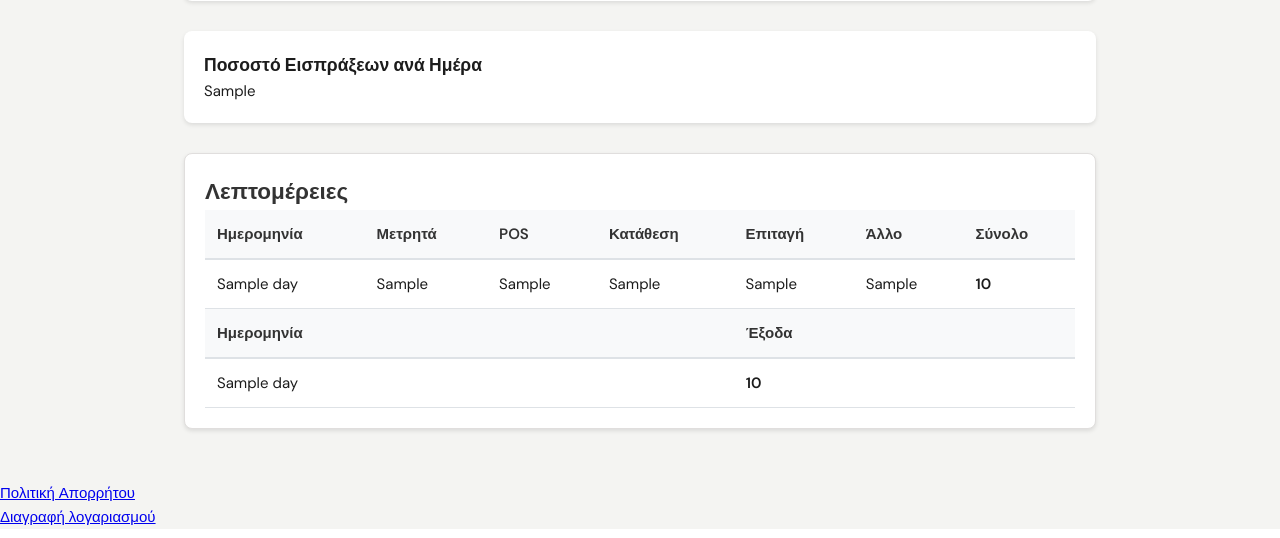
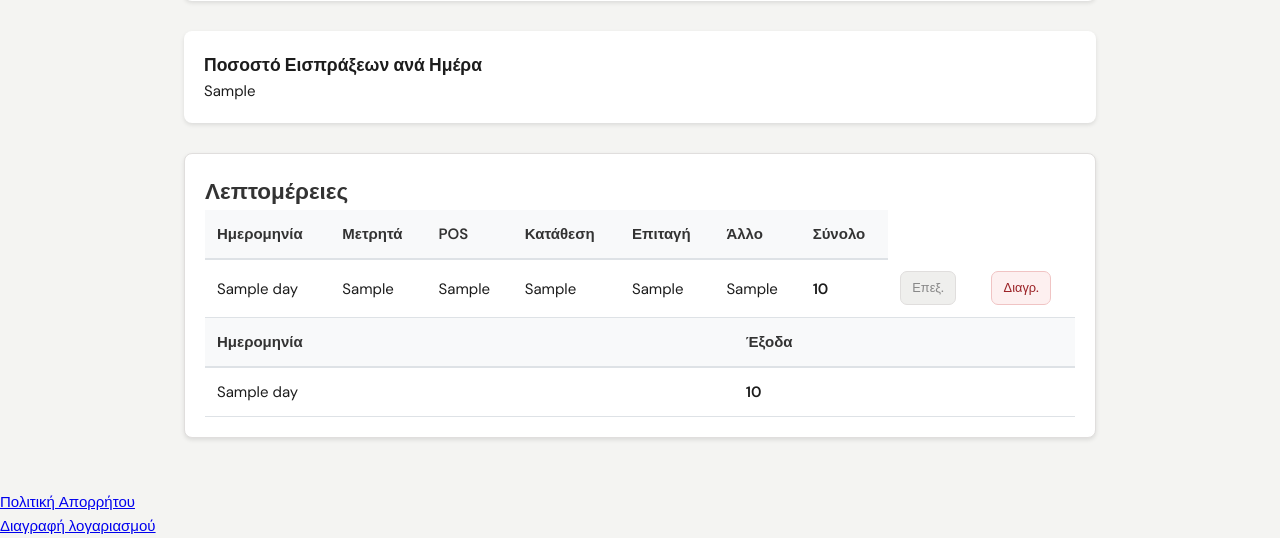
Before and after one commit to TelisK/business-tools, a Django app: template income_expenses/templates/income_expenses/analytics.html in a window 1280 px wide. Shown: the part 1090-1628 px from the top of the page. Run offline with Django 5.2, Linux system fonts and the light colour scheme; the template is opened without the code that fills it: most values are stand-ins (such as "Sample title", 1, 10 or a date in 2020).

Commit message:
changed way for viewing income and expenses, and editing or deleting them. All are now available on analytics page.

```diff
--- a/income_expenses/templates/income_expenses/analytics.html
+++ b/income_expenses/templates/income_expenses/analytics.html
@@ -123,6 +123,8 @@
                         <td>{{ income.income_check }}</td>
                         <td>{{ income.income_other }}</td>
                         <td><strong>{{ income.income_sum }}</strong></td>
+                        <td><a href="{% url 'income_expenses:income_update' income.id %}" class="btn btn-edit">Επεξ.</a></td>
+                        <td><a href="{% url 'income_expenses:income_delete' income.id %}" class="btn btn-danger">Διαγρ.</a></td>
                     </tr>
                     {% empty %}
                     <tr>
```
